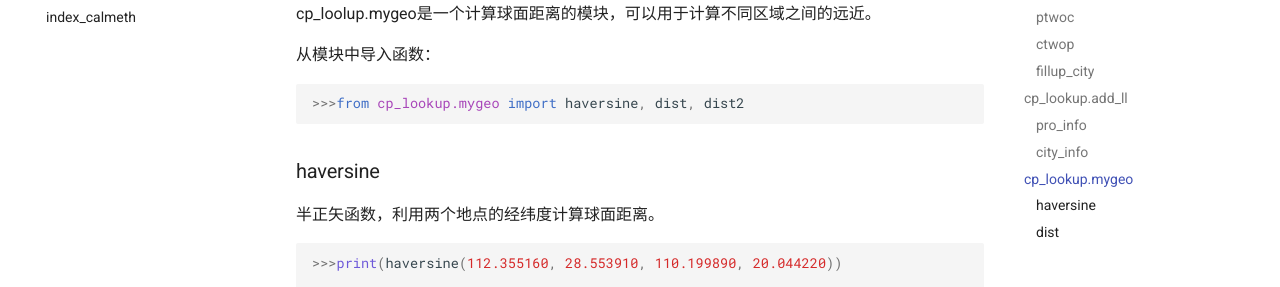
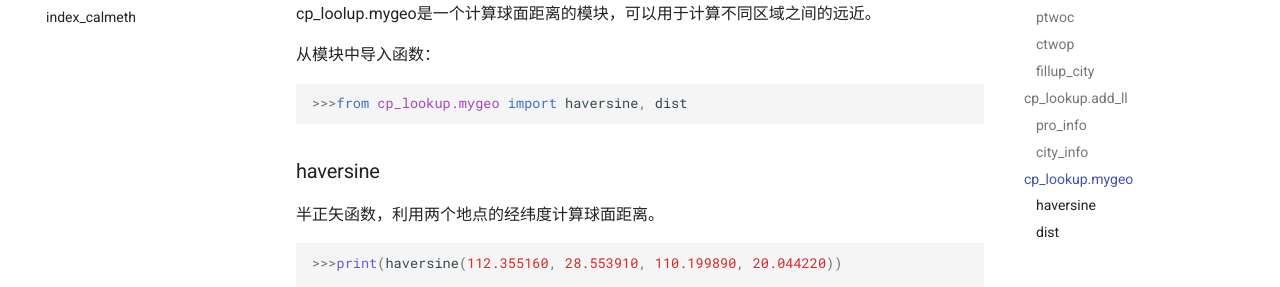
Before and after one commit to skahanium/Rh-s-PyTool, an MkDocs documentation site: the page built from docs/examples/cp_lookup.md, in a window 1280 px wide and 900 px high, scrolled down 1580 px. Shown: the part 166-453 px from the top of the window. Built offline with MkDocs 1.6.1 and Material for MkDocs 9.7.7, drawn with Linux system fonts in a browser that asks for light colours; comment, search, counter and statistics services are not loaded; the version menu is left out.

Commit message:
依赖优化，文档修正

````diff
--- a/docs/examples/cp_lookup.md
+++ b/docs/examples/cp_lookup.md
@@ -77,7 +77,7 @@
 从模块中导入函数：
 
 ```python
->>>from cp_lookup.mygeo import haversine, dist, dist2
+>>>from cp_lookup.mygeo import haversine, dist
 ```
 
 ### haversine
--- a/pyproject.toml
+++ b/pyproject.toml
@@ -8,8 +8,6 @@
 readme = "README.md"
 dependencies = [
     "numpy>=1.22.3",
-    "mkdocs>=1.3.0",
-    "mkdocs-material>=8.2.15",
     "jieba>=0.42.1",
     "plum-dispatch>=1.6",
 ]
````
Also changed, not shown: 1 other file.
